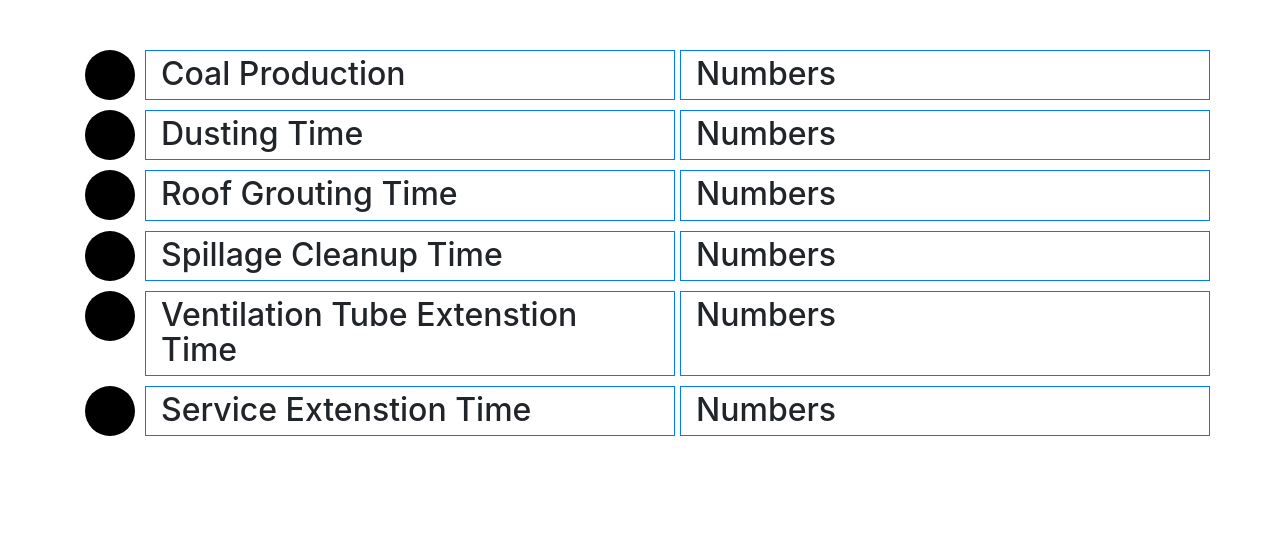
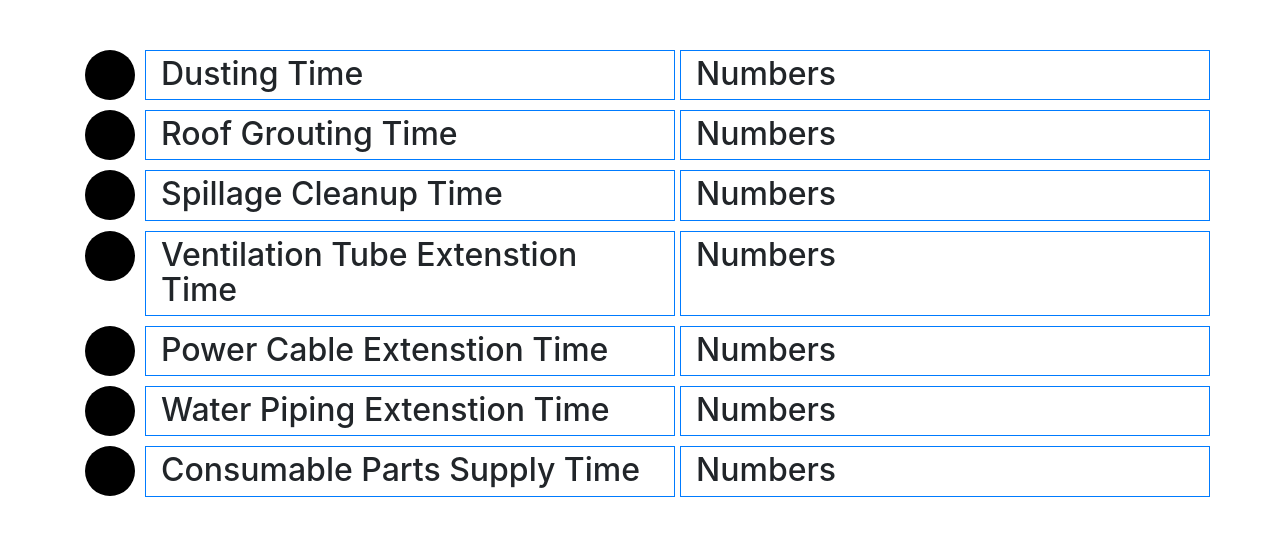
Before and after one commit to BrainIs404/unearthed-bris-2018, a CodeIgniter app: page /KanbanCanDo/ in a window 1280 px wide. Shown: the top 536 px of the page. Run offline with CodeIgniter, Linux system fonts and the light colour scheme.

Commit message:
Update main.php

```diff
--- a/application/views/main.php
+++ b/application/views/main.php
@@ -1,18 +1,4 @@
 <div class="container">
-
-	<div class="row">
-
-		<div class="col col-lg-1 no-gutter status">
-			<img src="assets/img/Status_black.png" class="status-light rounded-circle">
-		</div>
-		<div class="col border border-primary task-label">
-			<h2>Coal Production</h2>
-		</div>
-		<div class="col border border-primary">
-			<h2>Numbers</h2>
-		</div>
-
-	</div>
 
 	<div class="row">
 
@@ -76,7 +62,35 @@
 			<img src="assets/img/Status_black.png" class="status-light rounded-circle">
 		</div>
 		<div class="col border border-primary task-label">
-			<h2>Service Extenstion Time</h2>
+			<h2>Power Cable Extenstion Time</h2>
+		</div>
+		<div class="col border border-primary">
+			<h2>Numbers</h2>
+		</div>
+
+	</div>
+
+	<div class="row">
+
+		<div class="col col-lg-1 no-gutter status">
+			<img src="assets/img/Status_black.png" class="status-light rounded-circle">
+		</div>
+		<div class="col border border-primary task-label">
+			<h2>Water Piping Extenstion Time</h2>
+		</div>
+		<div class="col border border-primary">
+			<h2>Numbers</h2>
+		</div>
+
+	</div>
+
+	<div class="row">
+
+		<div class="col col-lg-1 no-gutter status">
+			<img src="assets/img/Status_black.png" class="status-light rounded-circle">
+		</div>
+		<div class="col border border-primary task-label">
+			<h2>Consumable Parts Supply Time</h2>
 		</div>
 		<div class="col border border-primary">
 			<h2>Numbers</h2>
```
